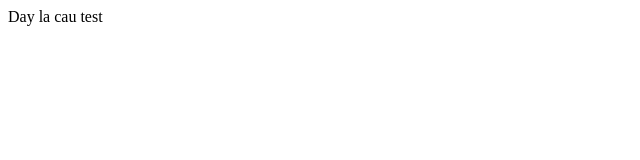
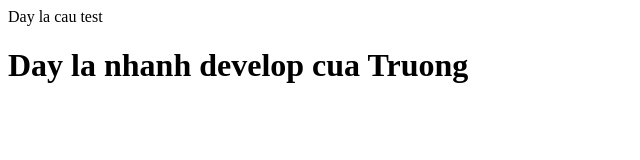
Before and after one commit to Truongdaizep/Dinhtruong, a plain HTML site: page index.html in a window 1280 px wide. Shown: the whole page, without its empty margins (0-640 px from the left). Drawn offline with Linux system fonts and the light colour scheme.

Commit message:
add develop

```diff
--- a/index.html
+++ b/index.html
@@ -1 +1,2 @@
 <p>Day la cau test</p>
+<h1>Day la nhanh develop cua Truong</h1>
```
